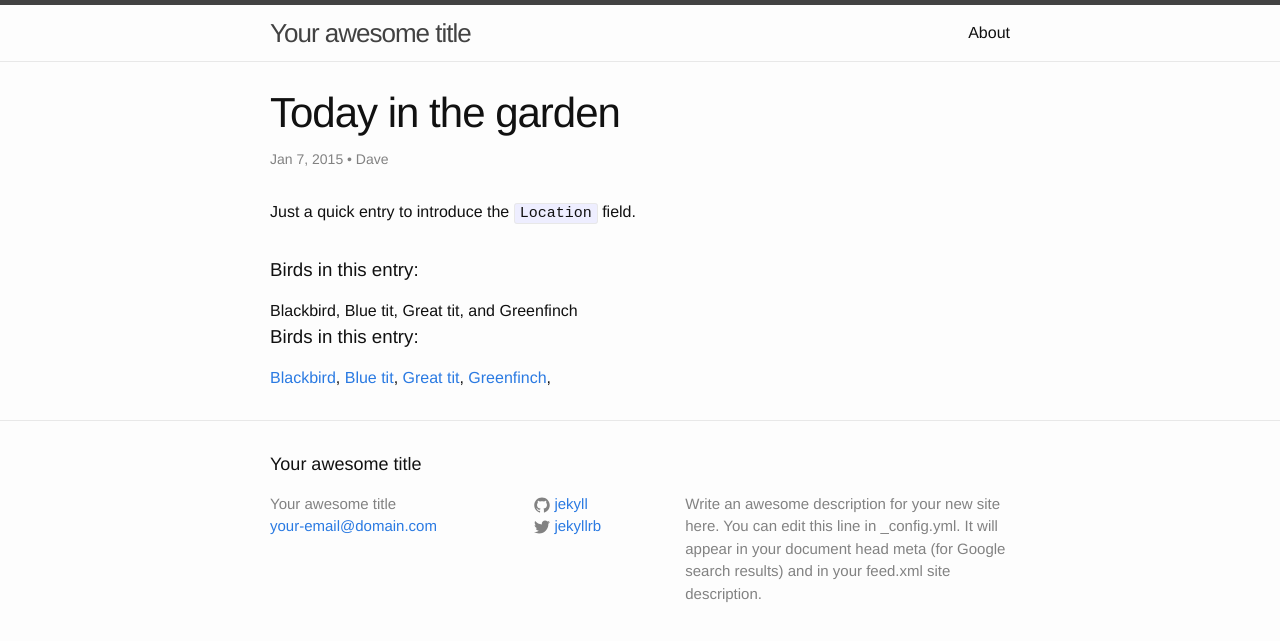
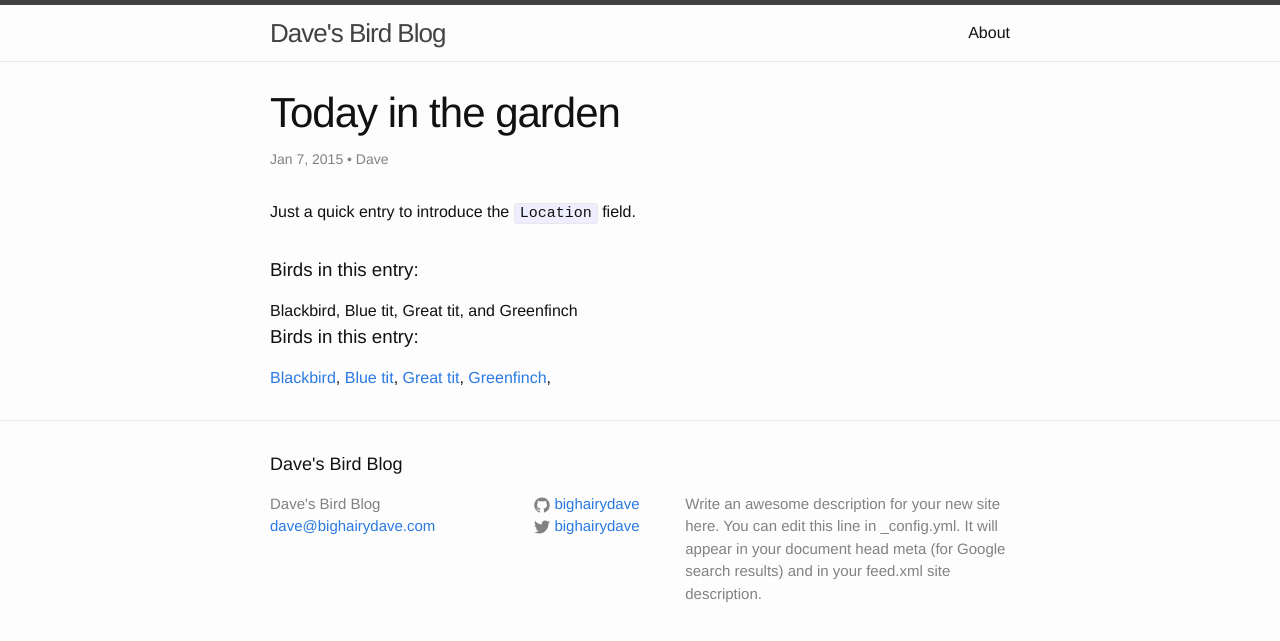
Before and after one commit to bighairydave/birdblog, a Jekyll site: the page built from _posts/2015-01-07-garden-birds.md, in a window 1280 px wide. Shown: the top 641 px of the page. Built offline with Jekyll 4.4.1, drawn with Linux system fonts in a browser that asks for light colours.

Commit message:
quick cleanup

```diff
--- a/_config.yml
+++ b/_config.yml
@@ -1,14 +1,14 @@
 # Site settings
-title: Your awesome title
-email: your-email@domain.com
+title: Dave's Bird Blog
+email: dave@bighairydave.com
 description: > # this means to ignore newlines until "baseurl:"
   Write an awesome description for your new site here. You can edit this
   line in _config.yml. It will appear in your document head meta (for
   Google search results) and in your feed.xml site description.
 baseurl: "" # the subpath of your site, e.g. /blog/
 url: "http://yourdomain.com" # the base hostname & protocol for your site
-twitter_username: jekyllrb
-github_username:  jekyll
+twitter_username: bighairydave
+github_username:  bighairydave
 
 # Build settings
 markdown: kramdown
--- a/_layouts/post.html
+++ b/_layouts/post.html
@@ -33,7 +33,7 @@ layout: default
     <div class="birdstring">
     {% assign birdies = page.birds | sort %}
     {% for birdy in birdies %}
-    	<a href="{{ site.url }}/birds/{{ birdy }}.html">{{ birdy}}</a>,
+    	<a href="/birds/{{ birdy | slugify }}.html">{{ birdy}}</a>,
     {% endfor %}
     </div>
   {% endif %}
```
